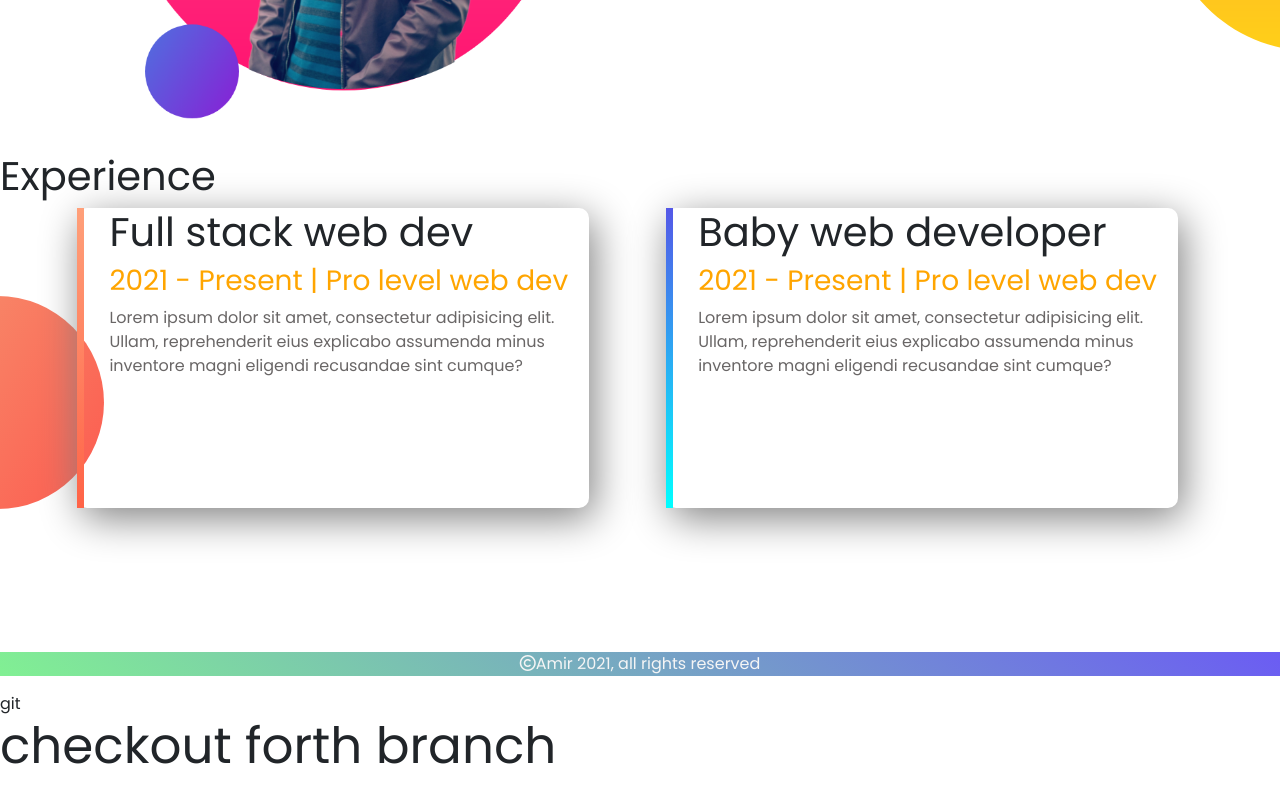
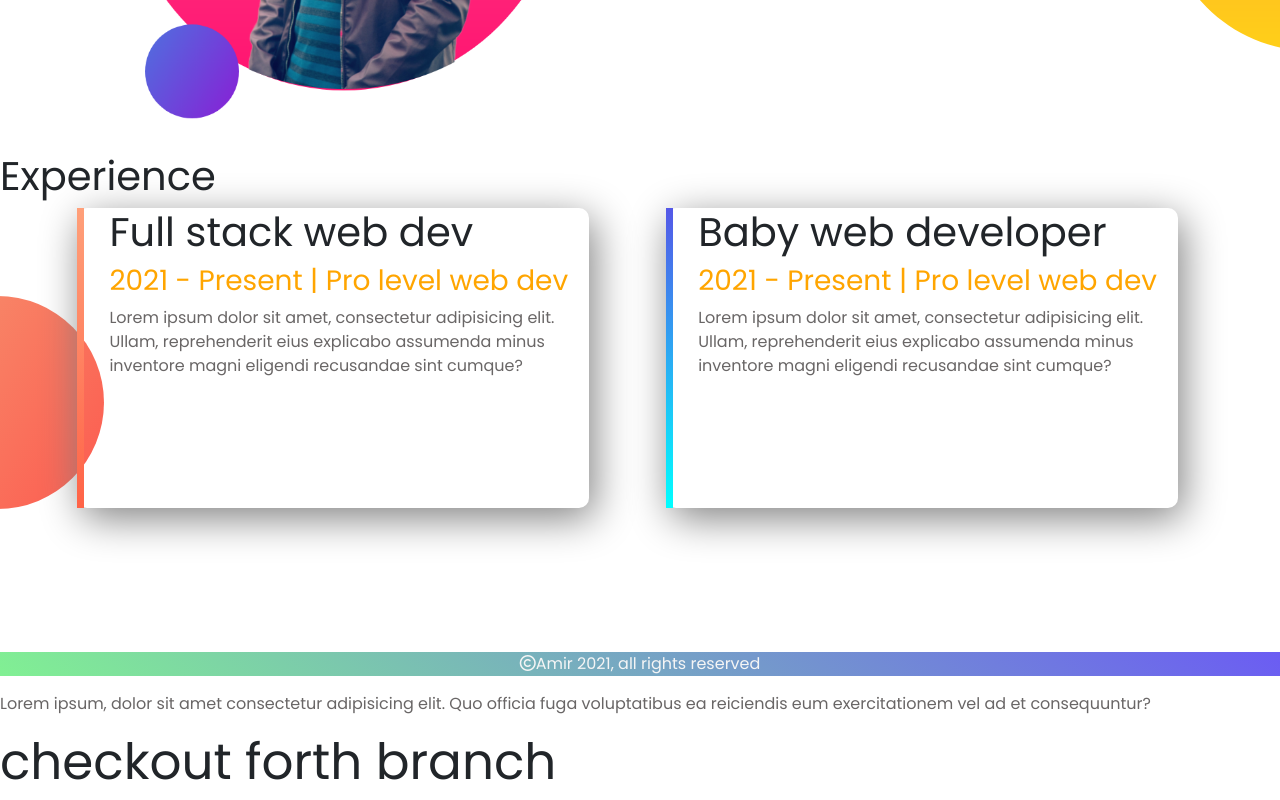
Before and after one commit to amirhossainpias/my-first-website, a plain HTML site: page index.html in a window 1280 px wide. Shown: the part 848-1648 px from the top of the page. Drawn offline with nearby package versions, Linux system fonts and the light colour scheme.

Commit message:
checkou2t

```diff
--- a/index.html
+++ b/index.html
@@ -59,7 +59,7 @@
 
 
 
-    git
+     <p>Lorem ipsum, dolor sit amet consectetur adipisicing elit. Quo officia fuga voluptatibus ea reiciendis eum exercitationem vel ad et consequuntur?</p>
     <h1>checkout forth branch</h1>
 
  </body>
```
